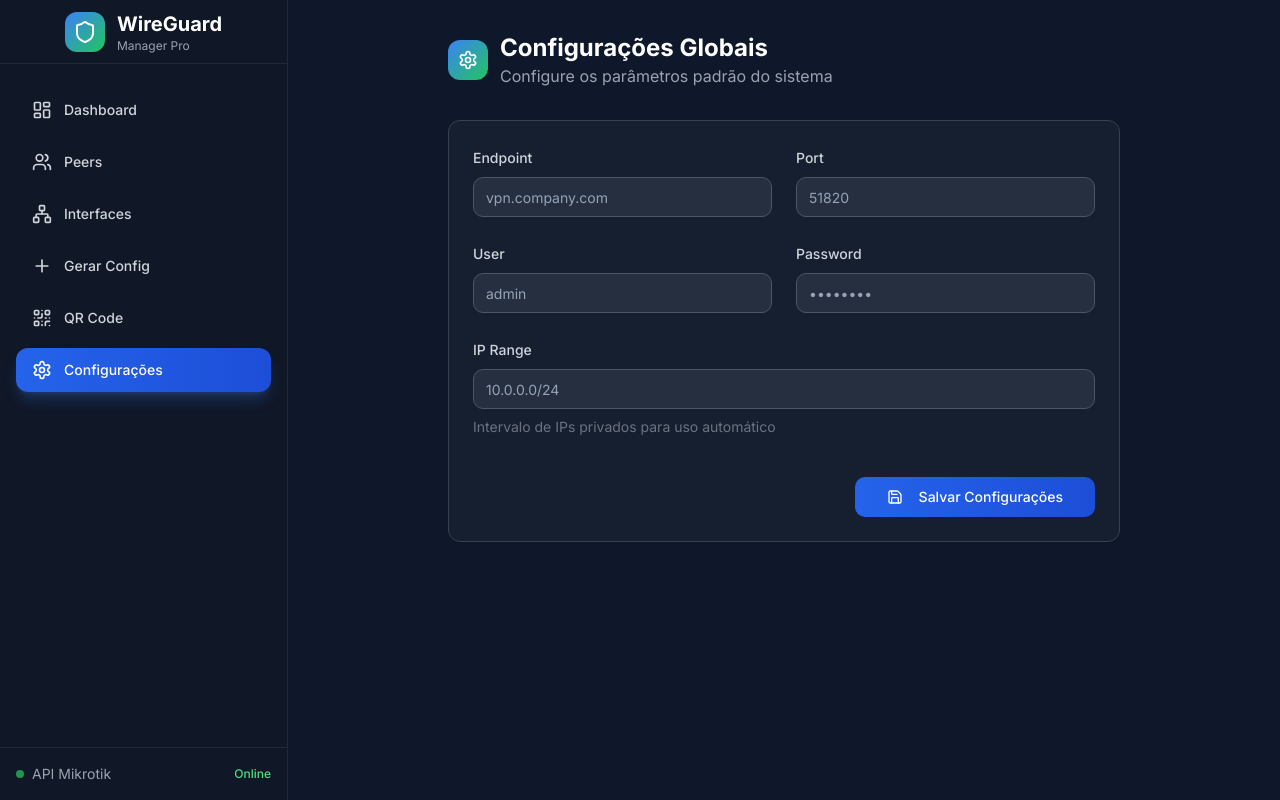
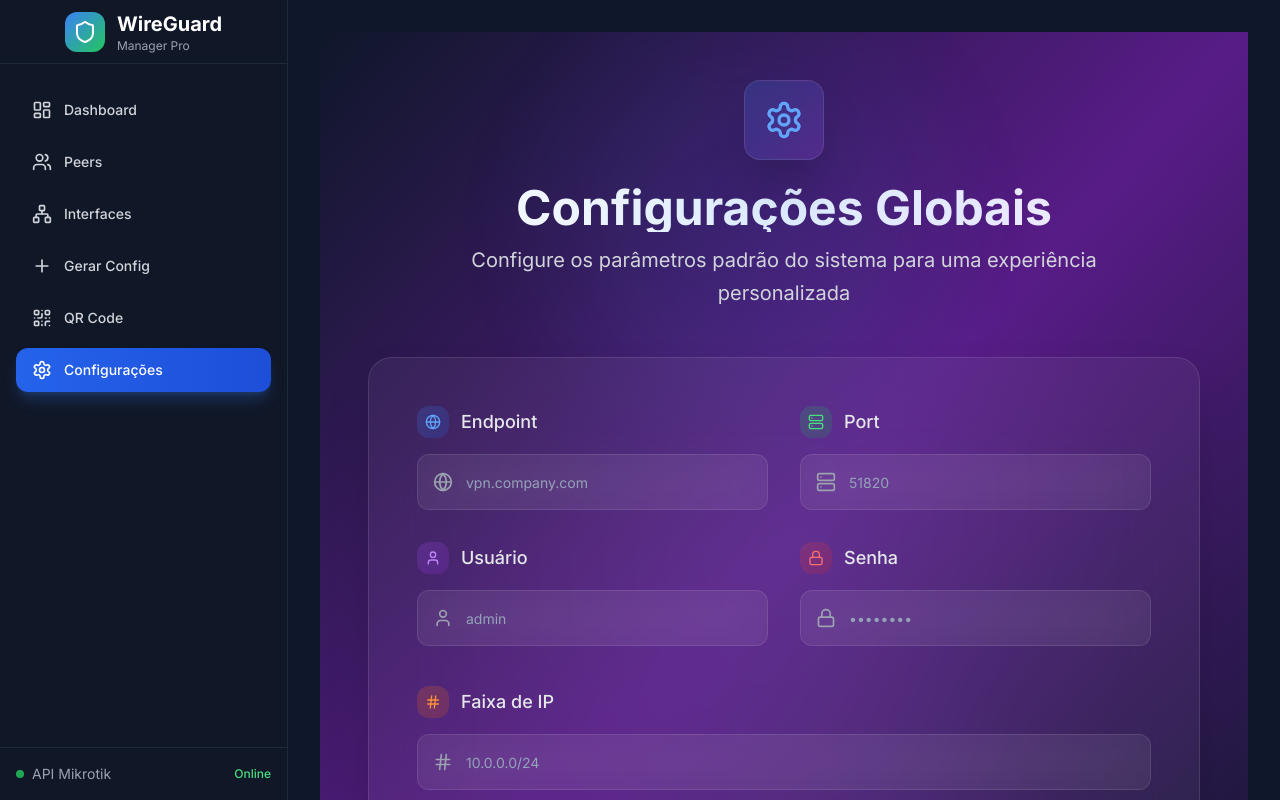
Before and after one commit to R4T0/wiredash-manager, a React (Vite) app: page /settings in a window 1280 px wide. Shown: the top 800 px of the page. Built offline with nearby package versions, Linux system fonts and the light colour scheme.

Commit message:
Refine Settings page design
Apply glassmorphism, neumorphism, and modern styling to the settings page, including animated buttons, minimalist icons, and a refined dark mode. Add a success animation on save.

```diff
--- a/src/components/SettingsForm.tsx
+++ b/src/components/SettingsForm.tsx
@@ -4,7 +4,8 @@ import { Button } from '@/components/ui/button';
 import { Input } from '@/components/ui/input';
 import { Label } from '@/components/ui/label';
 import { Card } from '@/components/ui/card';
-import { Save, Settings } from 'lucide-react';
+import { Save, Settings, Globe, Lock, User, Hash, Server, CheckCircle2 } from 'lucide-react';
+import { useToast } from '@/hooks/use-toast';
 
 const SettingsForm = () => {
   const [formData, setFormData] = useState({
@@ -14,6 +15,9 @@ const SettingsForm = () => {
     password: '',
     ipRange: ''
   });
+  const [isSaving, setIsSaving] = useState(false);
+  const [showSuccess, setShowSuccess] = useState(false);
+  const { toast } = useToast();
 
   const handleInputChange = (e: React.ChangeEvent<HTMLInputElement>) => {
     const { name, value } = e.target;
@@ -23,31 +27,61 @@ const SettingsForm = () => {
     }));
   };
 
-  const handleSave = () => {
+  const handleSave = async () => {
+    setIsSaving(true);
     console.log('Saving global configuration:', formData);
-    // Here you would typically save to your backend/database
-    alert('Configurações salvas com sucesso!');
+
+    // Simulate API call
+    await new Promise(resolve => setTimeout(resolve, 1500));
+
+    setIsSaving(false);
+    setShowSuccess(true);
+
+    toast({
+      title: "Configurações salvas!",
+      description: "As configurações globais foram atualizadas com sucesso.",
+    });
+
+    // Hide success animation after 3 seconds
+    setTimeout(() => setShowSuccess(false), 3000);
   };
 
   return (
-    <div className="max-w-2xl mx-auto space-y-8">
-      <div className="flex items-center space-x-3">
-        <div className="w-10 h-10 bg-gradient-to-br from-blue-500 to-green-500 rounded-xl flex items-center justify-center">
-          <Settings className="w-5 h-5 text-white" />
+    <div className="min-h-screen bg-gradient-to-br from-slate-900 via-purple-900 to-slate-900 relative overflow-hidden">
+      {/* Animated background elements */}
+      <div className="absolute inset-0 bg-[radial-gradient(circle_at_50%_50%,rgba(120,119,198,0.1),transparent_50%)]"></div>
+      <div className="absolute top-0 left-1/4 w-96 h-96 bg-blue-500/10 rounded-full blur-3xl animate-pulse"></div>
+      <div className="absolute bottom-0 right-1/4 w-96 h-96 bg-purple-500/10 rounded-full blur-3xl animate-pulse delay-1000"></div>
+
+      <div className="relative z-10 max-w-4xl mx-auto px-8 py-12 space-y-12">
+        {/* Header Section */}
+        <div className="text-center space-y-6">
+          <div className="inline-flex items-center justify-center w-20 h-20 bg-gradient-to-br from-blue-500/20 to-purple-500/20 backdrop-blur-xl rounded-2xl border border-white/10 shadow-2xl">
+            <Settings className="w-10 h-10 text-blue-400" />
           </div>
-        <div>
-          <h1 className="text-2xl font-bold text-white">Configurações Globais</h1>
-          <p className="text-gray-400">Configure os parâmetros padrão do sistema</p>
+          <div className="space-y-3">
+            <h1 className="text-5xl font-bold bg-gradient-to-r from-white via-blue-100 to-purple-100 bg-clip-text text-transparent">
+              Configurações Globais
+            </h1>
+            <p className="text-xl text-gray-300 max-w-2xl mx-auto leading-relaxed">
+              Configure os parâmetros padrão do sistema para uma experiência personalizada
+            </p>
           </div>
         </div>
 
-      <Card className="bg-gray-800/50 border-gray-700 p-6">
-        <div className="space-y-6">
-          <div className="grid grid-cols-1 md:grid-cols-2 gap-6">
-            <div className="space-y-2">
-              <Label htmlFor="endpoint" className="text-gray-300">
+        {/* Main Settings Card */}
+        <Card className="bg-white/5 backdrop-blur-2xl border border-white/10 shadow-2xl rounded-3xl overflow-hidden">
+          <div className="p-12 space-y-10">
+            <div className="grid grid-cols-1 lg:grid-cols-2 gap-8">
+              {/* Endpoint Field */}
+              <div className="space-y-4 group">
+                <Label htmlFor="endpoint" className="text-gray-200 text-lg font-medium flex items-center gap-3">
+                  <div className="w-8 h-8 bg-gradient-to-br from-blue-500/20 to-blue-600/20 rounded-lg flex items-center justify-center">
+                    <Globe className="w-4 h-4 text-blue-400" />
+                  </div>
                   Endpoint
                 </Label>
+                <div className="relative">
                   <Input
                     id="endpoint"
                     name="endpoint"
@@ -55,14 +89,21 @@ const SettingsForm = () => {
                     placeholder="vpn.company.com"
                     value={formData.endpoint}
                     onChange={handleInputChange}
-                className="bg-gray-700/50 border-gray-600 text-white placeholder-gray-400 focus:border-blue-500"
+                    className="h-14 bg-white/5 backdrop-blur-xl border border-white/10 text-white placeholder-gray-400 focus:border-blue-400/50 focus:ring-2 focus:ring-blue-400/20 rounded-xl text-lg pl-12 transition-all duration-300 hover:bg-white/10"
                   />
+                  <Globe className="absolute left-4 top-1/2 transform -translate-y-1/2 w-5 h-5 text-gray-400 group-focus-within:text-blue-400 transition-colors duration-300" />
+                </div>
               </div>
 
-            <div className="space-y-2">
-              <Label htmlFor="port" className="text-gray-300">
+              {/* Port Field */}
+              <div className="space-y-4 group">
+                <Label htmlFor="port" className="text-gray-200 text-lg font-medium flex items-center gap-3">
+                  <div className="w-8 h-8 bg-gradient-to-br from-green-500/20 to-green-600/20 rounded-lg flex items-center justify-center">
+                    <Server className="w-4 h-4 text-green-400" />
+                  </div>
                   Port
                 </Label>
+                <div className="relative">
                   <Input
                     id="port"
                     name="port"
@@ -70,16 +111,21 @@ const SettingsForm = () => {
                     placeholder="51820"
                     value={formData.port}
                     onChange={handleInputChange}
-                className="bg-gray-700/50 border-gray-600 text-white placeholder-gray-400 focus:border-blue-500"
+                    className="h-14 bg-white/5 backdrop-blur-xl border border-white/10 text-white placeholder-gray-400 focus:border-green-400/50 focus:ring-2 focus:ring-green-400/20 rounded-xl text-lg pl-12 transition-all duration-300 hover:bg-white/10"
                   />
+                  <Server className="absolute left-4 top-1/2 transform -translate-y-1/2 w-5 h-5 text-gray-400 group-focus-within:text-green-400 transition-colors duration-300" />
                 </div>
               </div>
 
-          <div className="grid grid-cols-1 md:grid-cols-2 gap-6">
-            <div className="space-y-2">
-              <Label htmlFor="user" className="text-gray-300">
-                User
+              {/* User Field */}
+              <div className="space-y-4 group">
+                <Label htmlFor="user" className="text-gray-200 text-lg font-medium flex items-center gap-3">
+                  <div className="w-8 h-8 bg-gradient-to-br from-purple-500/20 to-purple-600/20 rounded-lg flex items-center justify-center">
+                    <User className="w-4 h-4 text-purple-400" />
+                  </div>
+                  Usuário
                 </Label>
+                <div className="relative">
                   <Input
                     id="user"
                     name="user"
@@ -87,14 +133,21 @@ const SettingsForm = () => {
                     placeholder="admin"
                     value={formData.user}
                     onChange={handleInputChange}
-                className="bg-gray-700/50 border-gray-600 text-white placeholder-gray-400 focus:border-blue-500"
+                    className="h-14 bg-white/5 backdrop-blur-xl border border-white/10 text-white placeholder-gray-400 focus:border-purple-400/50 focus:ring-2 focus:ring-purple-400/20 rounded-xl text-lg pl-12 transition-all duration-300 hover:bg-white/10"
                   />
+                  <User className="absolute left-4 top-1/2 transform -translate-y-1/2 w-5 h-5 text-gray-400 group-focus-within:text-purple-400 transition-colors duration-300" />
+                </div>
               </div>
 
-            <div className="space-y-2">
-              <Label htmlFor="password" className="text-gray-300">
-                Password
+              {/* Password Field */}
+              <div className="space-y-4 group">
+                <Label htmlFor="password" className="text-gray-200 text-lg font-medium flex items-center gap-3">
+                  <div className="w-8 h-8 bg-gradient-to-br from-red-500/20 to-red-600/20 rounded-lg flex items-center justify-center">
+                    <Lock className="w-4 h-4 text-red-400" />
+                  </div>
+                  Senha
                 </Label>
+                <div className="relative">
                   <Input
                     id="password"
                     name="password"
@@ -102,15 +155,22 @@ const SettingsForm = () => {
                     placeholder="••••••••"
                     value={formData.password}
                     onChange={handleInputChange}
-                className="bg-gray-700/50 border-gray-600 text-white placeholder-gray-400 focus:border-blue-500"
+                    className="h-14 bg-white/5 backdrop-blur-xl border border-white/10 text-white placeholder-gray-400 focus:border-red-400/50 focus:ring-2 focus:ring-red-400/20 rounded-xl text-lg pl-12 transition-all duration-300 hover:bg-white/10"
                   />
+                  <Lock className="absolute left-4 top-1/2 transform -translate-y-1/2 w-5 h-5 text-gray-400 group-focus-within:text-red-400 transition-colors duration-300" />
+                </div>
               </div>
             </div>
 
-          <div className="space-y-2">
-            <Label htmlFor="ipRange" className="text-gray-300">
-              IP Range
+            {/* IP Range Field */}
+            <div className="space-y-4 group">
+              <Label htmlFor="ipRange" className="text-gray-200 text-lg font-medium flex items-center gap-3">
+                <div className="w-8 h-8 bg-gradient-to-br from-orange-500/20 to-orange-600/20 rounded-lg flex items-center justify-center">
+                  <Hash className="w-4 h-4 text-orange-400" />
+                </div>
+                Faixa de IP
               </Label>
+              <div className="relative">
                 <Input
                   id="ipRange"
                   name="ipRange"
@@ -118,25 +178,61 @@ const SettingsForm = () => {
                   placeholder="10.0.0.0/24"
                   value={formData.ipRange}
                   onChange={handleInputChange}
-              className="bg-gray-700/50 border-gray-600 text-white placeholder-gray-400 focus:border-blue-500"
+                  className="h-14 bg-white/5 backdrop-blur-xl border border-white/10 text-white placeholder-gray-400 focus:border-orange-400/50 focus:ring-2 focus:ring-orange-400/20 rounded-xl text-lg pl-12 transition-all duration-300 hover:bg-white/10"
                 />
-            <p className="text-sm text-gray-500">
-              Intervalo de IPs privados para uso automático
+                <Hash className="absolute left-4 top-1/2 transform -translate-y-1/2 w-5 h-5 text-gray-400 group-focus-within:text-orange-400 transition-colors duration-300" />
+              </div>
+              <p className="text-sm text-gray-400 ml-11">
+                Intervalo de IPs privados para uso automático na rede
               </p>
             </div>
 
-          <div className="flex justify-end pt-4">
+            {/* Save Button */}
+            <div className="flex justify-center pt-8">
               <Button
                 onClick={handleSave}
-              className="bg-gradient-to-r from-blue-600 to-blue-700 hover:from-blue-700 hover:to-blue-800 text-white px-8"
+                disabled={isSaving}
+                className={`
+                  relative overflow-hidden h-16 px-12 text-lg font-semibold rounded-2xl
+                  bg-gradient-to-r from-blue-600 via-purple-600 to-blue-600
+                  hover:from-blue-500 hover:via-purple-500 hover:to-blue-500
+                  text-white shadow-2xl border border-white/10
+                  transform transition-all duration-300 hover:scale-105 hover:shadow-blue-500/25
+                  disabled:opacity-70 disabled:cursor-not-allowed disabled:transform-none
+                  ${showSuccess ? 'bg-gradient-to-r from-green-600 to-green-700' : ''}
+                `}
               >
-              <Save className="w-4 h-4 mr-2" />
+                <div className="absolute inset-0 bg-gradient-to-r from-transparent via-white/10 to-transparent -skew-x-12 translate-x-[-200%] animate-[shimmer_2s_infinite]"></div>
+
+                {isSaving ? (
+                  <div className="flex items-center gap-3">
+                    <div className="w-5 h-5 border-2 border-white/30 border-t-white rounded-full animate-spin"></div>
+                    Salvando...
+                  </div>
+                ) : showSuccess ? (
+                  <div className="flex items-center gap-3">
+                    <CheckCircle2 className="w-6 h-6 animate-bounce" />
+                    Salvo com Sucesso!
+                  </div>
+                ) : (
+                  <div className="flex items-center gap-3">
+                    <Save className="w-6 h-6" />
                     Salvar Configurações
+                  </div>
+                )}
               </Button>
             </div>
           </div>
         </Card>
       </div>
+
+      <style jsx>{`
+        @keyframes shimmer {
+          0% { transform: translateX(-200%) skewX(-12deg); }
+          100% { transform: translateX(200%) skewX(-12deg); }
+        }
+      `}</style>
+    </div>
   );
 };
 
--- a/src/index.css
+++ b/src/index.css
@@ -1,5 +1,5 @@
 
-@import url('https://fonts.googleapis.com/css2?family=Inter:wght@300;400;500;600;700&display=swap');
+@import url('https://fonts.googleapis.com/css2?family=Inter:wght@300;400;500;600;700;800;900&display=swap');
 @tailwind base;
 @tailwind components;
 @tailwind utilities;
@@ -51,7 +51,8 @@
   }
 
   body {
-    @apply bg-wireguard-dark text-foreground font-inter;
+    @apply bg-wireguard-dark text-foreground;
+    font-family: 'Inter', sans-serif;
     min-height: 100vh;
   }
 
@@ -87,4 +88,37 @@
   .status-offline {
     @apply bg-red-500;
   }
+
+  .glassmorphism {
+    backdrop-filter: blur(16px);
+    -webkit-backdrop-filter: blur(16px);
+    background: rgba(255, 255, 255, 0.05);
+    border: 1px solid rgba(255, 255, 255, 0.1);
+  }
+
+  .shimmer {
+    animation: shimmer 2s infinite;
+  }
 }
+
+@keyframes shimmer {
+  0% {
+    transform: translateX(-200%) skewX(-12deg);
+  }
+  100% {
+    transform: translateX(200%) skewX(-12deg);
+  }
+}
+
+@keyframes float {
+  0%, 100% {
+    transform: translateY(0px);
+  }
+  50% {
+    transform: translateY(-10px);
+  }
+}
+
+.animate-float {
+  animation: float 3s ease-in-out infinite;
+}
```
Lines whose indentation alone changed are shown as unchanged.
